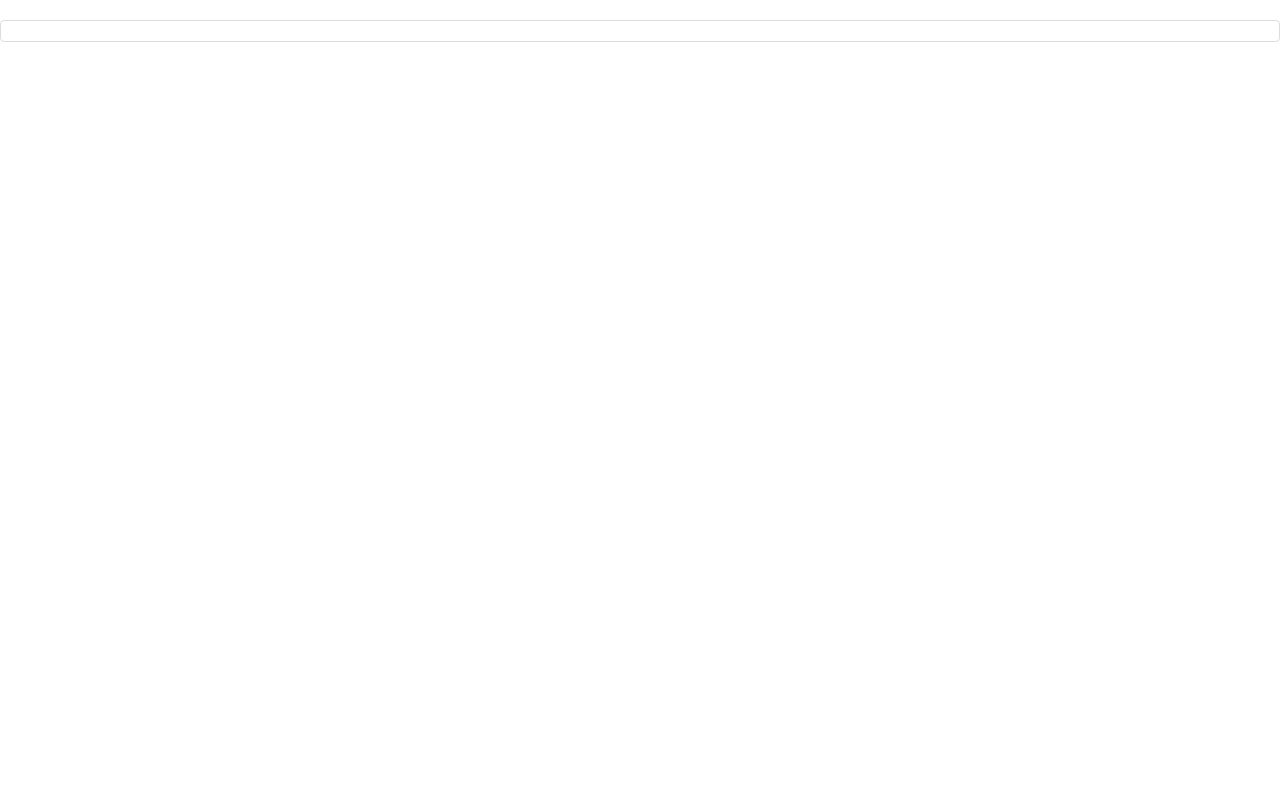
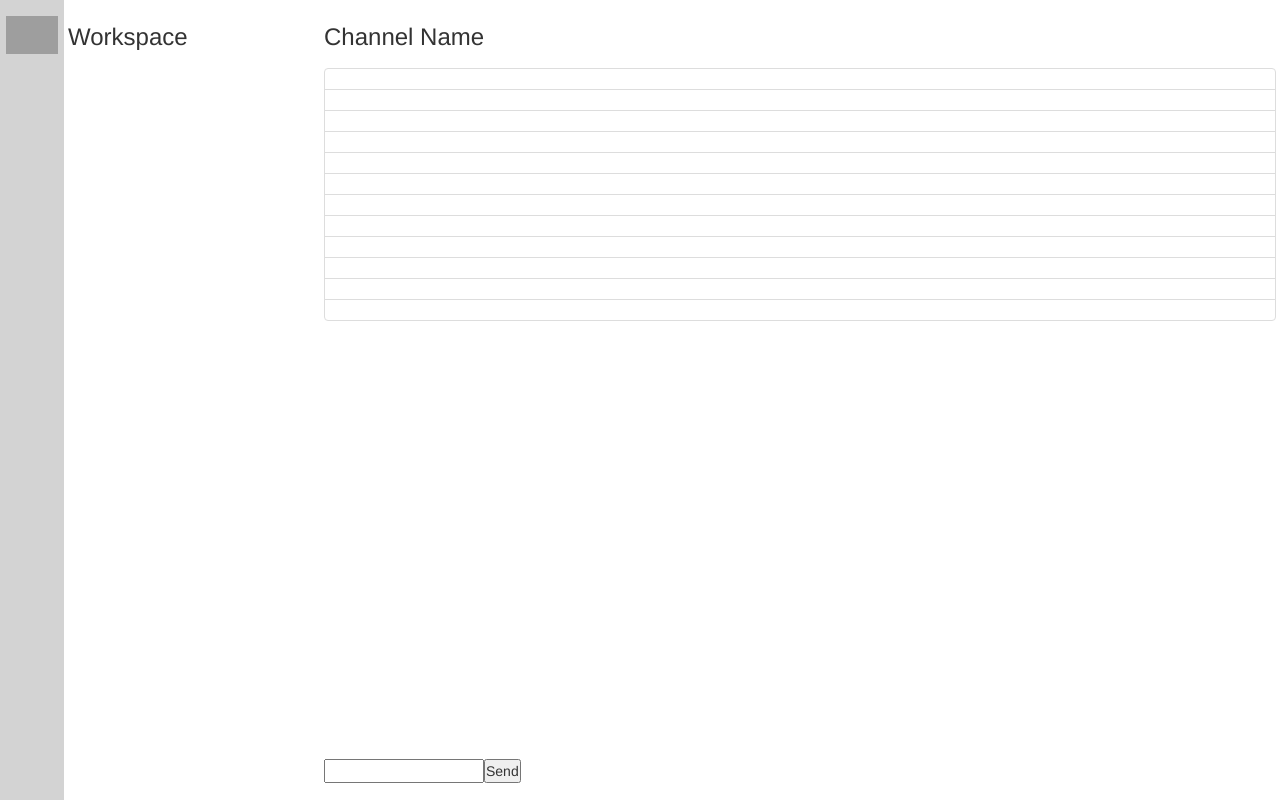
Before and after one commit to yusuke0127/chat-redux, a React app: page / in a window 1280 px wide. Built offline with nearby package versions, Linux system fonts and the light colour scheme; grey boxes are pictures that could not be loaded.

Commit message:
Added styling

```diff
--- a/assets/stylesheets/application.scss
+++ b/assets/stylesheets/application.scss
@@ -1,7 +1,57 @@
+* {
+  margin: 0px;
+  padding: 0px;
+}
 body {
   font-family: Helvetica;
+
 }
 .app {
-  margin-top: 20px;
-  margin-bottom: 20px;
+  display: flex;
+  min-height: 100vh;
+  min-width: 100vw;
+
+
+  .side-bar {
+    padding-top: 16px;
+    background: lightgray;
+    width: 5%;
+    text-align: center;
+    img {
+      width: 80%;
+    }
+  }
+  .channels {
+    // padding: 16px;
+    padding: 4px;
+    width: 20%;
+    background: white;
+  }
+  .messages {
+    // padding: 16px;
+    min-height: 100vh;
+    width: 75%;
+    display: flex;
+    flex-direction: column;
+    align-content: flex-end;
+  }
 }
+.messages {
+  .message-channel {
+    padding: 4px;
+    display: flex;
+    // align-items: center;
+    flex: 1;
+  }
+  .message_list {
+    padding: 4px;
+
+    flex-grow: 8;
+  }
+  .message-input {
+    padding: 4px;
+    display: flex;
+    align-items: center;
+    flex: 1;
+  }
+}
--- a/src/components/app.jsx
+++ b/src/components/app.jsx
@@ -5,6 +5,9 @@ import MessageList from '../containers/message_list';
 const App = () => {
   return (
     <div className="app">
+      <div className="side-bar">
+        <img src="https://raw.githubusercontent.com/lewagon/fullstack-images/master/uikit/logo.png" alt=""/>
+      </div>
       <ChannelList />
       <MessageList />
     </div>
--- a/src/containers/channel_list.jsx
+++ b/src/containers/channel_list.jsx
@@ -4,7 +4,9 @@ import React, { Component } from 'react';
 class ChannelList extends Component {
   render() {
     return (
-      <div className="channel-list"></div>
+      <div className="channels">
+        <h3>Workspace</h3>
+      </div>
     );
   }
 }
--- /dev/null
+++ b/src/containers/message_form.jsx
@@ -0,0 +1,15 @@
+import React, { Component } from 'react';
+
+
+class MessageForm extends Component {
+  render() {
+    return (
+      <form className="message-form">
+        <input type="text" name="message" id="" />
+        <button type="submit">Send</button>
+      </form>
+    );
+  }
+}
+
+export default MessageForm;
--- a/src/containers/message_list.jsx
+++ b/src/containers/message_list.jsx
@@ -1,11 +1,33 @@
 import React, { Component } from 'react';
 import Message from './message';
+import MessageForm from './message_form';
 
 class MessageList extends Component {
   render() {
     return (
-      <div className="message-list">
-        <Message />
+      <div className="messages">
+        <div className="message-channel">
+          <h3>Channel Name</h3>
+        </div>
+        <div className="message_list">
+          <ul className="list-group">
+            <Message />
+            <Message />
+            <Message />
+            <Message />
+            <Message />
+            <Message />
+            <Message />
+            <Message />
+            <Message />
+            <Message />
+            <Message />
+            <Message />
+          </ul>
+        </div>
+        <div className="message-input">
+          <MessageForm />
+        </div>
       </div>
     );
   }
--- a/src/index.jsx
+++ b/src/index.jsx
@@ -9,6 +9,14 @@ import App from './components/app';
 import '../assets/stylesheets/application.scss';
 
 // State and reducers
+const intitialState = {
+  messages: [],
+  channels: ["#general", "#react", "#tokyo"],
+  message: null,
+  selectedChannel: "#general",
+
+
+};
 const reducers = combineReducers({
   changeMe: (state = null, action) => state
 });
```
